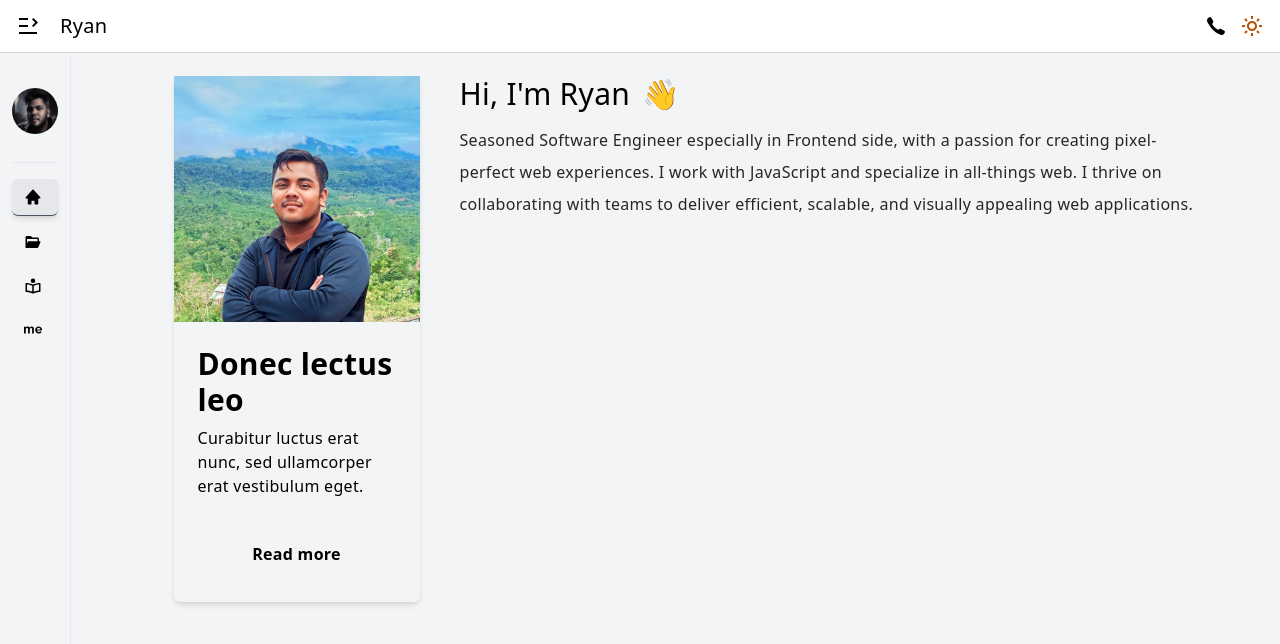
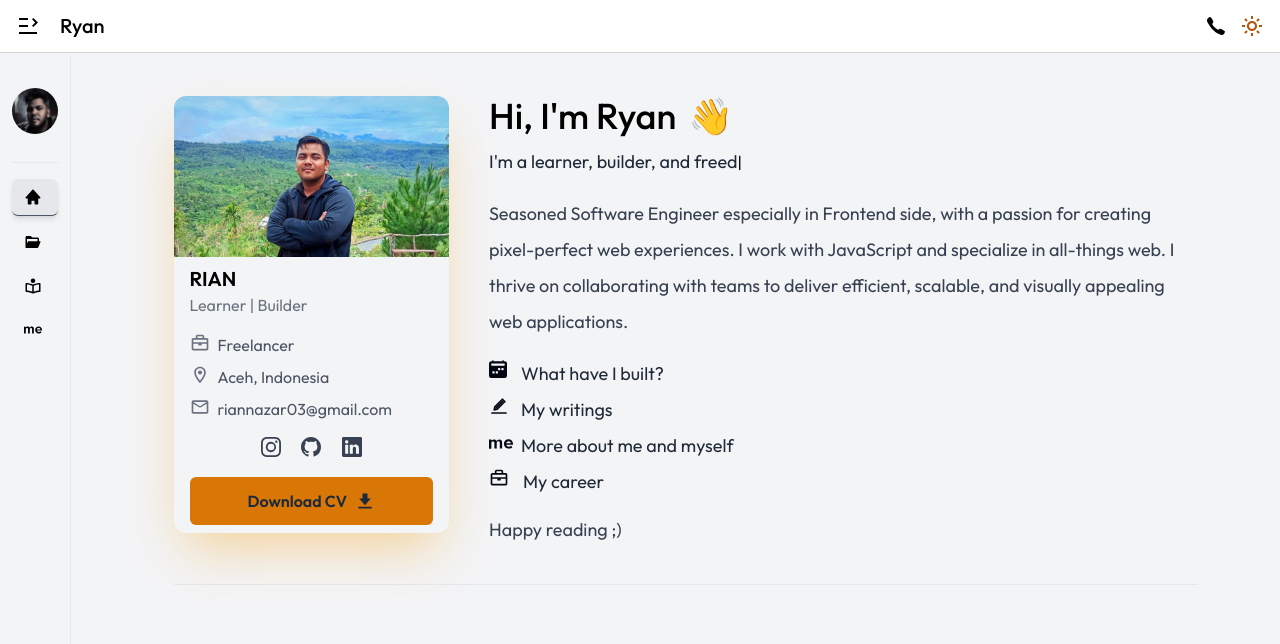
Before and after one commit to rian-nzr/portfolio, a Next.js app: page / in a window 1280 px wide. Shown: the top 644 px of the page. Built offline with nearby package versions, Linux system fonts and the light colour scheme.

Commit message:
add home page

```diff
--- a/components/Layouts/assets/header.tsx
+++ b/components/Layouts/assets/header.tsx
@@ -12,7 +12,7 @@ interface props {
 
 export default function Header({ fitur, setfitur }: props) {
        return (
-        <div className="fixed w-full dark:bg-gray-900 bg-white top-0 z-10 border-b dark:border-gray-600 border-gray-300 px-4">
+        <div className="fixed w-full dark:bg-gray-950 bg-white top-0 z-10 border-b dark:border-gray-600 border-gray-300 px-4">
             <div className="flex py-3 items-center justify-between">
                 <div className="flex items-center gap-5">
                     <button onClick={() => setfitur(!fitur)} className={`${fitur && "rotate-[360deg]"}`}>
--- a/components/Layouts/index.tsx
+++ b/components/Layouts/index.tsx
@@ -17,11 +17,11 @@ export default function Layout({ children, }: props) {
                 <Header setfitur={setOpen} fitur={open} />
                 <div className='flex flex-col sm:flex-row sm:gap-5 relative top-14'>
                     <div className="w-auto">
-                        <div className="sticky top-8 sm:block hidden transition-all duration-300">
+                        <div className="sticky top-8 sm:block hidden ">
                             <Sidebar fitur={open} />
                         </div>
                     </div>
-                    <main className='lg:w-4/5  lg:max-w-6xl container  mx-auto transition-all duration-300  flex flex-col justify-between min-h-screen '>
+                    <main className='lg:w-4/5  lg:max-w-5xl container  mx-auto   flex flex-col justify-between min-h-screen '>
                         <div className="">
                             {children}
                         </div>
--- /dev/null
+++ b/components/assets/bloglist.tsx
@@ -0,0 +1,39 @@
+import { BsFillCalendar2WeekFill } from 'react-icons/bs';
+import { AiTwotoneEdit } from 'react-icons/ai'
+import { SiAboutdotme } from "react-icons/si"
+import { BiBriefcase } from 'react-icons/bi'
+import Link from 'next/link';
+
+export default function BlogList() {
+    return (
+        <>
+            <div className="flex flex-col space-y-2 text-gray-800 dark:text-gray-400 text-lg">
+                <Link href="/portfolio" className="hover:underline flex items-start gap-2">
+                    <BsFillCalendar2WeekFill className='text-gray-950 dark:text-gray-200' />
+                    <span data-umami-event="" className="ml-1.5">
+                        What have I built?
+                    </span>
+                </Link>
+                <Link href="/blog" className="hover:underline flex items-start gap-2">
+                    <AiTwotoneEdit className='text-xl text-gray-950 dark:text-gray-200' />
+                    <span data-umami-event="home-link-blog" className="ml-1">
+                        My writings
+                    </span>
+                </Link>
+                <Link href="/about" className="hover:underline flex items-start gap-2">
+                    <SiAboutdotme className='text-2xl text-gray-950 dark:text-gray-200' />
+                    <span data-umami-event="home-link-about" className="ml- ">
+                        More about me and myself
+                    </span>
+                </Link>
+                <Link href="#" className="hover:underline flex items-start gap-2">
+                    <BiBriefcase  className='text-xl text-gray-950 dark:text-gray-200'/>
+                    <span data-umami-event="home-link-resume" className="ml-1.5">
+                        My career
+                    </span>
+                </Link>
+
+            </div>
+        </>
+    )
+}
--- a/components/assets/bottomdark.tsx
+++ b/components/assets/bottomdark.tsx
@@ -1,7 +1,7 @@
 import { useTheme } from "next-themes"
 import { BiSun, } from "react-icons/bi";
 import { PiMoonStarsDuotone } from "react-icons/pi"
-import { SetStateAction, useState, useEffect } from "react"
+import {  useState, useEffect } from "react"
 
 
 
@@ -35,7 +35,7 @@ export default function BottomDark() {
         }, 500);
     }
     return (
-        <button onClick={buttonAnimation} className={`duration-1000 cursor-pointer font-bold text-2xl ${isAnimating && "rotate-[100deg] opacity-0 scale-0"}`}>
+        <button onClick={buttonAnimation} className={`duration-700 cursor-pointer font-bold text-2xl ${isAnimating && "rotate-[100deg] opacity-0 scale-0"}`}>
             {toggleDarkMode()}
         </button>
     )
--- a/components/assets/profileCard.tsx
+++ b/components/assets/profileCard.tsx
@@ -1,21 +1,47 @@
 import Image from "next/image"
+import { BiSolidDownload, BiBriefcase } from 'react-icons/bi'
+import { MdOutlineLocationOn, MdOutlineEmail } from "react-icons/md"
+import { BsFacebook, BsLinkedin, BsGithub, BsInstagram } from "react-icons/bs"
 
 export default function ProfileCard() {
     return (
-        <div className="max-w-xs rounded-md shadow-md dark:bg-gray-800 dark:text-gray-100">
+        <div className="max-w-xs rounded-xl dark:shadow-blue-500/50 shadow-amber-500/40 dark:bg-gray-900 dark:text-gray-100 shadow-2xl cursor-pointer overflow-hidden hover:scale-105 hover:-translate-y-2 transition-transform duration-500 ">
             <Image
-                src='/images/myrian.png'
+                src='/images/hdphoto.png'
                 alt="profile"
                 width={1000}
                 height={1000}
                 className="w-full"
             />
-            <div className="flex flex-col justify-between p-6 space-y-8">
-                <div className="space-y-2">
-                    <h2 className="text-3xl font-semibold tracki">Donec lectus leo</h2>
-                    <p className="dark:text-gray-100">Curabitur luctus erat nunc, sed ullamcorper erat vestibulum eget.</p>
+            <div className="flex flex-col justify-between py-2 px-4 space-y-5">
+                <div className="flex flex-col gap-4">
+                    <div className="">
+                        <h2 className="text-xl font-semibold">RIAN</h2>
+                        <p className="dark:text-gray-400 text-gray-500 text-base">Learner | Builder</p>
+                    </div>
+                    <ul className=" dark:text-gray-300 text-gray-600 flex flex-col gap-2">
+                        <li className="flex items-start gap-2 text-base">
+                            <BiBriefcase className="text-xl dark:text-gray-300 text-gray-500" />
+                            Freelancer
+                        </li>
+                        <li className="flex items-start gap-2 text-base">
+                            <MdOutlineLocationOn className="text-xl dark:text-gray-300 text-gray-500" />
+                            Aceh, Indonesia
+                        </li>
+                        <li className="flex items-start gap-2 text-base">
+                            <MdOutlineEmail className="text-xl dark:text-gray-300 text-gray-500" />
+                            riannazar03@gmail.com
+                        </li>
+                    </ul>
+                    <div className=" flex w-2/4 mx-auto justify-around text-xl dark:text-gray-200 text-gray-700">
+                        <BsInstagram />
+                        <BsGithub />
+                        <BsLinkedin />
+                    </div>
                 </div>
-                <button type="button" className="flex items-center justify-center w-full p-3 font-semibold tracki rounded-md dark:bg-violet-400 dark:text-gray-900">Read more</button>
+                <button type="button" className="flex items-center justify-center w-full p-3 font-semibold tracki rounded-md bg-amber-600 text-slate-800 dark:bg-blue-500 dark:text-gray-900">
+                    Download CV <BiSolidDownload className="text-xl ml-2" />
+                </button>
             </div>
         </div>
     )
--- /dev/null
+++ b/components/assets/typedbios.tsx
@@ -0,0 +1,26 @@
+import React, { useEffect, useRef } from 'react';
+import Typed from 'typed.js';
+
+const TypedBios: React.FC = () => {
+    const typedRef = useRef<HTMLSpanElement>(null);
+
+    useEffect(() => {
+        if (typedRef.current) {
+            const typed = new Typed(typedRef.current, {
+                strings: ['Hello my name is Rian', "I'm a learner, builder, and freedom seeker.", 'I love web development.', '  My first programming language I learned was JavaScript'],
+                typeSpeed: 70,
+                loop: true,
+            });
+
+            return () => {
+                typed.destroy();
+            };
+        }
+    }, []);
+
+    return (
+        <span className='text-lg text-gray-800 dark:text-gray-200' ref={typedRef} />
+    );
+};
+
+export default TypedBios;
--- a/components/sections/hero.tsx
+++ b/components/sections/hero.tsx
@@ -1,31 +1,31 @@
 import ProfileCard from "../assets/profileCard"
+import TypedBios from "../assets/typedbios"
+import BlogList from "../assets/bloglist"
+import {BiHappyBeaming} from "react-icons/bi"
 
 export default function Hero() {
     return (
-        <section className='gap-10 flex'>
-            <div className="w-[25%] bg-b">
-                <ProfileCard/>
+        <section className='gap-10 flex border-b pb-10 mt-5 dark:border-gray-700 border-gray-200'>
+            <div className="w-[28%] bg-b">
+                <ProfileCard />
             </div>
-            <div className="space-y-3 w-[75%]">
+            <div className="space-y-3 w-[72%]">
 
-                <div className='flex gap-2 text-2xl lg:text-3xl font-medium '>
+                <div className='flex gap-2 text-2xl lg:text-4xl font-medium '>
                     <h1>Hi, I&apos;m Ryan</h1>
                     <div className='ml-1'>👋</div>
                 </div>
-                <div className='space-y-4'>
-                    {/* <>
-                        <ul className='flex flex-col lg:flex-row gap-1 lg:gap-8 ml-5 list-disc text-neutral-700 dark:text-neutral-400'>
-                            <li>life-long learner</li>
-                            <li>
-                                Aceh, Indonesia  <span className='ml-1'>🇮🇩</span>
-                            </li>
-                        </ul>
-                    </> */}
-                    <p className='leading-[1.8] md:leading-loose text-neutral-800 dark:text-neutral-300'>
+                <div className='space-y-5'>
+                    <TypedBios />
+                    <p className='leading-[1.5] md:leading-loose text-gray-700 dark:text-gray-400 text-lg'>
                         Seasoned Software Engineer especially in Frontend side, with a passion
                         for creating pixel-perfect web experiences. I work with JavaScript and
                         specialize in all-things web. I thrive on collaborating with teams to
                         deliver efficient, scalable, and visually appealing web applications.
+                    </p>
+                    <BlogList/>
+                    <p className="text-gray-700 dark:text-gray-400 text-lg flex items-center">
+                    Happy reading ;)
                     </p>
                 </div>
             </div>
--- a/package.json
+++ b/package.json
@@ -22,6 +22,7 @@
     "react-dom": "18.2.0",
     "react-icons": "^4.10.1",
     "tailwindcss": "3.3.2",
+    "typed.js": "^2.0.16",
     "typescript": "5.1.3"
   }
 }
--- a/pages/_document.tsx
+++ b/pages/_document.tsx
@@ -4,7 +4,7 @@ export default function Document() {
   return (
     <Html lang="en">
       <Head />
-      <body className=' dark:bg-gray-900 bg-gray-100 text-base'>
+      <body className=' dark:bg-gray-950 bg-gray-100 text-base font-Outfit'>
         <Main />
         <NextScript />
       </body>
--- a/styles/globals.css
+++ b/styles/globals.css
@@ -1,20 +1,9 @@
+@import url('https://fonts.googleapis.com/css2?family=Outfit:wght@200;300;400;500;600;700&display=swap');
+
 @tailwind base;
 @tailwind components;
 @tailwind utilities;
-/*
-:root {
-  --foreground-rgb: 0, 0, 0;
-  --background-start-rgb: 214, 219, 220;
-  --background-end-rgb: 255, 255, 255;
-}
 
-@media (prefers-color-scheme: dark) {
-  :root {
-    --foreground-rgb: 255, 255, 255;
-    --background-start-rgb: 0, 0, 0;
-    --background-end-rgb: 0, 0, 0;
-  }
-} */
 
 ::-webkit-scrollbar {
   width: 10px;
@@ -35,52 +24,3 @@
 ::-webkit-scrollbar-thumb:hover {
   background: #555;
 }
-
-
-
-html {
-  scroll-behavior: smooth;
-  letter-spacing: 0.3px;
-}
-body {
-  color: rgb(var(--foreground-rgb));
-  background: linear-gradient(
-      to bottom,
-      transparent,
-      rgb(var(--background-end-rgb))
-    )
-    rgb(var(--background-start-rgb));
-}
-body {
-  /* background-image: url('/images/bg1.png');
-  background-repeat: no-repeat;
-  background-position:center -150px; */
-}
-.dark-mode-toggle {
-  font-family: sans-serif;
-}
-
-.animate-pulse {
-  animation: pulse 1s infinite;
-}
-
-@keyframes pulse {
-  0% {
-    opacity: 1;
-  }
-  50% {
-    opacity: 0.5;
-  }
-  100% {
-    opacity: 1;
-  }
-}
-
-
-input:checked {
-  background-color: #22c55e; /* bg-green-500 */
-}
-
-input:checked ~ span:last-child {
-  --tw-translate-x: 1.75rem; /* translate-x-7 */
-}
--- a/tailwind.config.js
+++ b/tailwind.config.js
@@ -7,6 +7,9 @@ module.exports = {
   ],
   darkMode: 'class',
   theme: {
+    fontFamily :{
+      'Outfit' : ['Outfit', 'sans-serif']
+    },
     extend: {
       backgroundImage: {
         'gradient-radial': 'radial-gradient(var(--tw-gradient-stops))',
```
Also changed, not shown: public/images/hdphoto.png (added), 1 other file (tests, documents, lock files or other folders).
